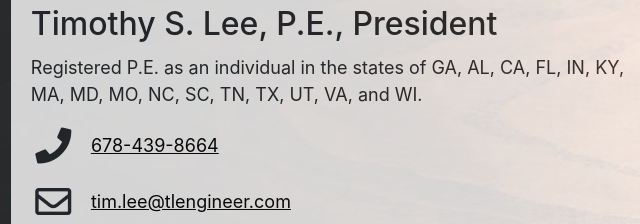
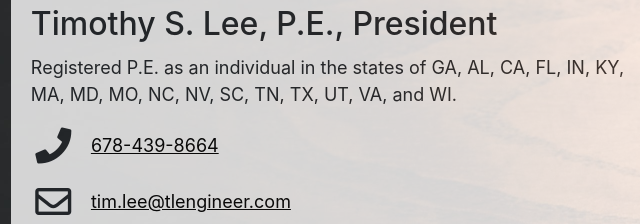
Before and after one commit to tlengineer/tlengineer.github.io, a plain HTML site: page index.html in a window 1280 px wide. Shown: the part 376-600 px from the top of the page, 100-740 px from the left. Drawn offline with nearby package versions, Linux system fonts and the light colour scheme.

Commit message:
Update index.html

```diff
--- a/index.html
+++ b/index.html
@@ -33,7 +33,7 @@
                 <h2>Consulting Electrical Engineering</h2>
                 <h2>Timothy S. Lee, P.E., President</h2>
                 <ul>
-                    <li>Registered P.E. as an individual in the states of GA, AL, CA, FL, IN, KY, MA, MD, MO, NC, SC, TN, TX, UT, VA, and WI.</li>
+                    <li>Registered P.E. as an individual in the states of GA, AL, CA, FL, IN, KY, MA, MD, MO, NC, NV, SC, TN, TX, UT, VA, and WI.</li>
                 </ul>
                 <div class="icon-line">
                     <i class="fas fa-phone fa-2x fa-fw" title="Phone" aria-hidden="true"></i>
```
